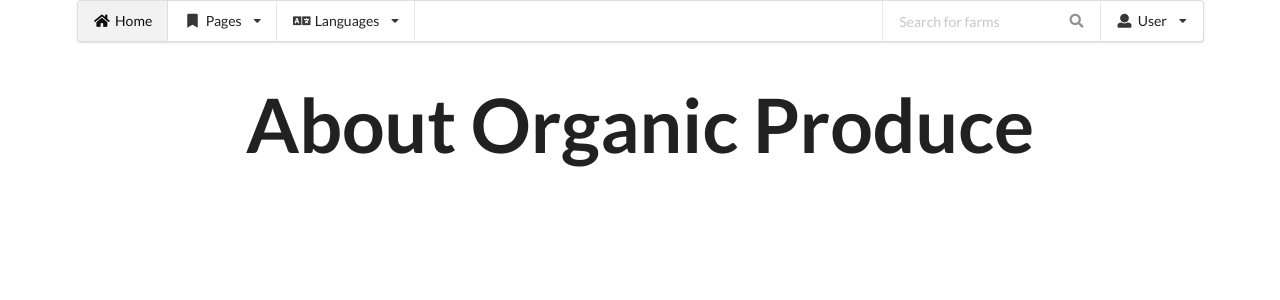
After one commit to mnhegde/StarHacks2020, a Flask app: page /about in a window 1280 px wide. The commit adds this page. Shown: the top 300 px of the page. Run offline with Flask 2, Linux system fonts and the light colour scheme; tables that the repository leaves empty hold one stand-in row (values such as "Sample post").

Commit message:
creating about and change to home icon

```diff
--- /dev/null
+++ b/Templates/about.html
@@ -0,0 +1,11 @@
+{% extends "layout.html"%}
+{%block content%}
+<div id="about">
+    <br/>
+    <div class="sizer">
+        <div style="font-size: 75px; margin: auto; text-align: center;" class="ui huge header">About Organic Produce</div>
+    </div>
+
+</div>
+
+{%endblock content%}
--- a/Templates/home.html
+++ b/Templates/home.html
@@ -15,7 +15,7 @@
     <div class="ui three column middle aligned relaxed fitted stackable grid">
         <div class="column">
             <h2 class="ui header">
-                <i class="sun icon"></i>
+                <i class="location arrow icon"></i>
                 <div class="content">
                   Fresh Produce Around Your Area
                 </div>
```
